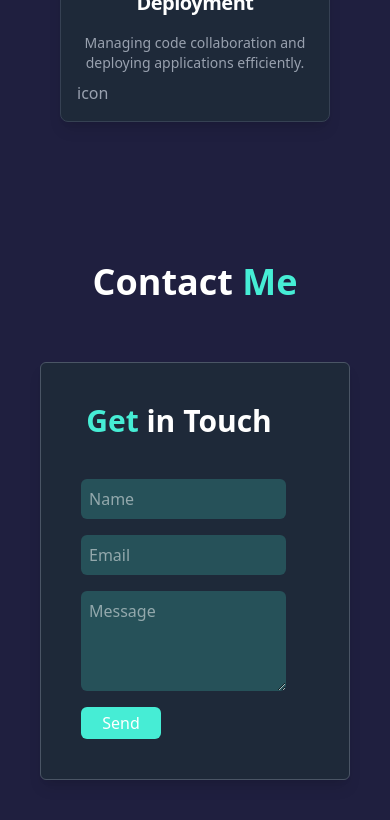
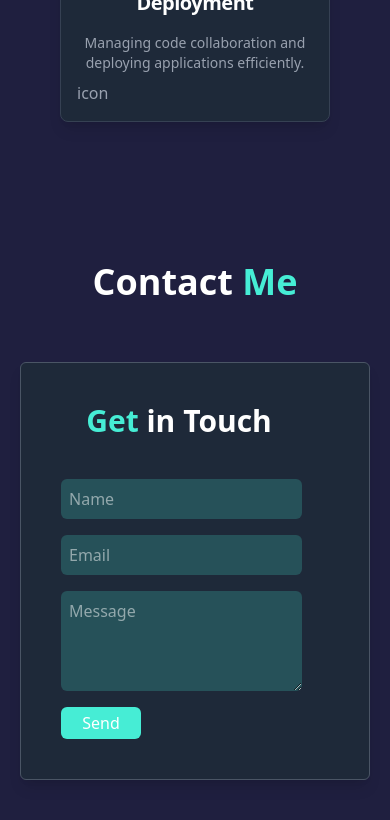
Before and after one commit to younessbachar/react-vite-portfolio, a React (Vite) app: page / in a window 390 px wide. Shown: the part 5200-6020 px from the top of the page. Built offline with nearby package versions, Linux system fonts and the light colour scheme.

Commit message:
responsive v6

```diff
--- a/src/components/ContentComponent/SubContentComponent/ContactMe.jsx
+++ b/src/components/ContentComponent/SubContentComponent/ContactMe.jsx
@@ -24,7 +24,7 @@ export const ContactMe = () => {
 
   ];
   return (
-    <div id="contact" className="px-10 md:px-20 lg:px-30 py-20">
+    <div id="contact" className="px-5 md:px-20 lg:px-30 py-20">
       <motion.h1
         initial={{ opacity: 0, scale: 0.8 }}
         whileInView={{ opacity: 1, scale: 1 }}
@@ -74,7 +74,7 @@ export const ContactMe = () => {
          whileInView={{ opacity: 1, translateX: 0 }}
          transition={{ duration: 1 }}
          viewport={{ once: false , amount: 0.2 }}
-          className="space-x-8 bg-gray-800 border-gray-700 border-1  rounded-md p-10 shadow-lg">
+          className="space-x-8 bg-gray-800 border-gray-700 border-1 rounded-md p-10 shadow-lg">
           <h1 className="text-3xl font-bold text-white text-center mb-6">
             Contact <span className="text-teal-300">Information</span>
           </h1>
@@ -83,7 +83,7 @@ export const ContactMe = () => {
             <div className="text-teal-300 p-2 text-2xl mr-4"><i className={information.icon}></i></div>
             <div>
               <div className="font-bold text-white">{information.title}</div>
-              <div className="text-gray-400">{information.description}</div>
+              <div className="text-gray-400 md:text-sm">{information.description}</div>
             </div>
           </div>
         ))}
```
